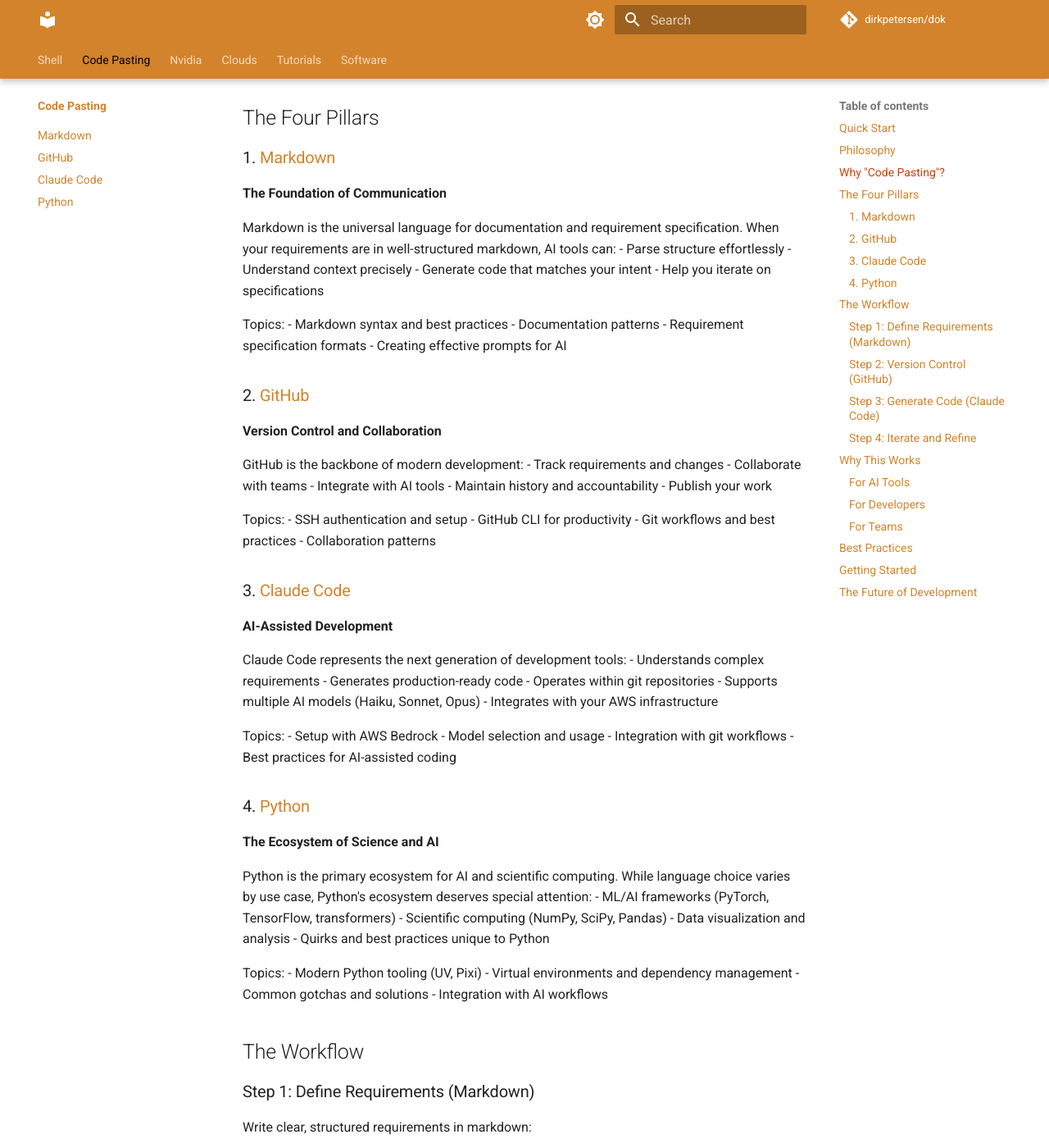
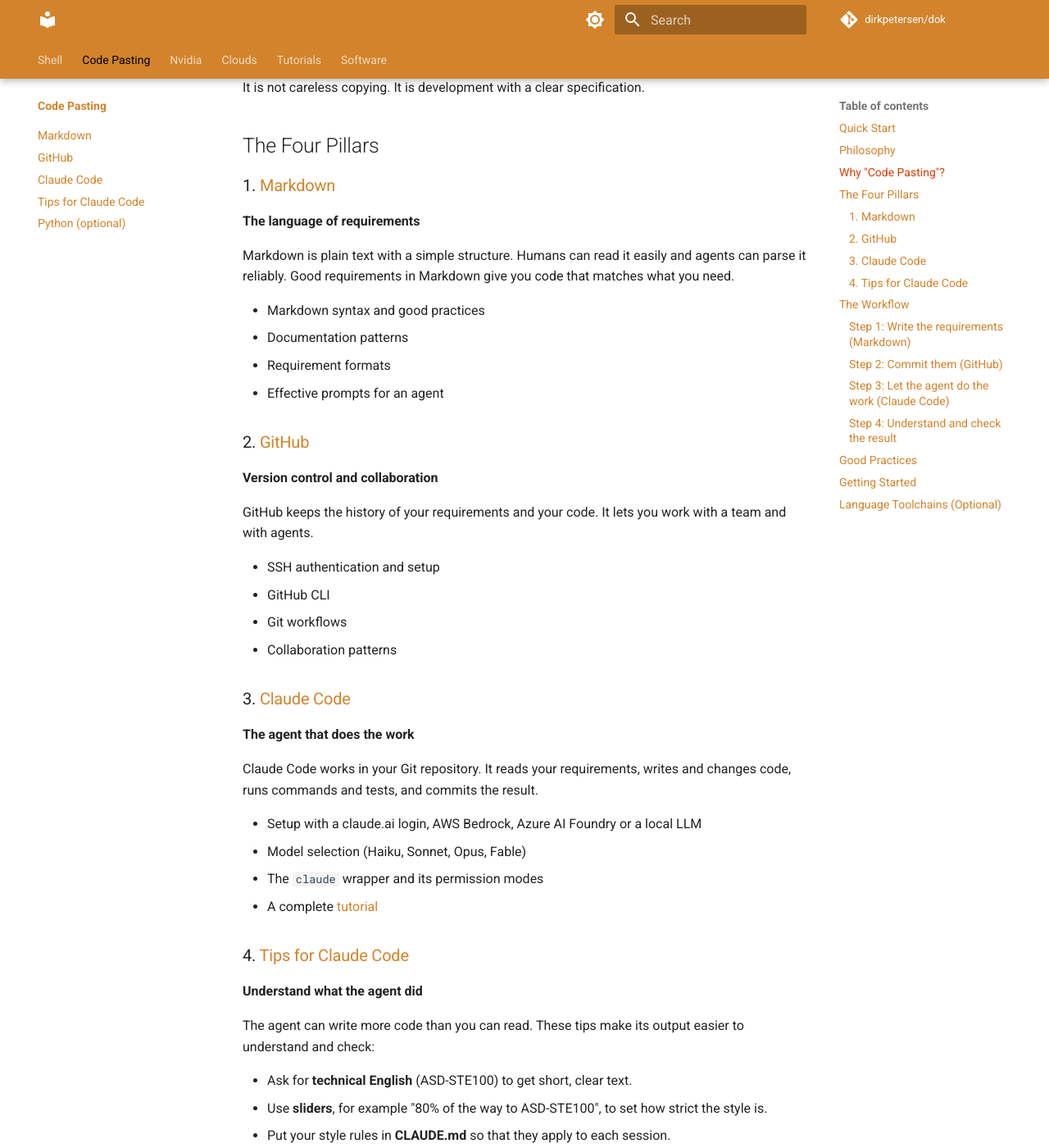
Before and after one commit to dirkpetersen/dok, an MkDocs documentation site: the page built from docs/code-pasting/index.md, in a window 1280 px wide and 1400 px high, scrolled down 1301 px. Shown: the whole window at 82% size. Built offline with MkDocs 1.6.1 and Material for MkDocs 9.7.7, drawn with Linux system fonts in a browser that asks for light colours; comment, search, counter and statistics services are not loaded; some of the changed text lies outside the part shown.

Commit message:
docs(code-pasting): revamp overview, add Tips for Claude Code page
The agent now writes the code and selects the language, so Python is no
longer a pillar. It moves to an optional note at the end of the overview
and to 'Python (optional)' in the navigation.

New fourth pillar and page: Tips for Claude Code. It covers how to
understand the output of the agent: ASD-STE100 technical English,
sliders such as '80% of the way to ASD-STE100', making the style
permanent in CLAUDE.md, and asking for diagrams, HTML pages, explainer
videos and discardable software (after Andrej Karpathy's post).

The overview is rewritten in plain technical English, adds an
'understand and check the result' step to the workflow, and fixes the
wrong 'claude /path/to/project' example. Enable Mermaid fences in
mkdocs.yml so the tips page renders a real diagram.

Co-Authored-By: Claude Opus 5.5 (1M context) <noreply@anthropic.com>
Claude-Session: https://claude.ai/code/session_01K3wSt1F4bATmY9bQcSerMd

````diff
--- a/docs/code-pasting/index.md
+++ b/docs/code-pasting/index.md
@@ -1,6 +1,6 @@
 # Code Pasting
 
-Modern software development through articulate requirements and AI-assisted tooling.
+Modern software development with clear requirements and an AI agent that writes the code.
 
 ## Quick Start
 
@@ -10,111 +10,89 @@ Set up a complete development workstation with one command:
 curl -fsSL "https://raw.githubusercontent.com/dirkpetersen/dok/main/scripts/dev-station-install.sh" | bash
 ```
 
-This installs shell configuration, AWS CLI, Node.js, and the Claude Code wrapper - everything needed to start AI-assisted development. No sudo required.
+This installs the shell configuration, the AWS CLI, Node.js and the Claude Code wrapper. You do not need sudo.
 
 !!! tip "Full interactive setup"
-    For complete setup with SSH keys, GPG signing, and Git configuration:
+    For a complete setup with SSH keys, GPG signing and Git configuration:
     ```bash
     curl -fsSL "https://raw.githubusercontent.com/dirkpetersen/dok/main/scripts/dev-station-install.sh" | bash -s -- --full
     ```
 
 ## Philosophy
 
-In 2025, effective software development is fundamentally about **clear communication of requirements**. The traditional approach of typing code directly is being augmented (and often replaced) by a more refined process:
+The agent now writes most of the code, and it also selects the programming language. Your work is different:
 
-1. **Articulate Requirements** - Express what you need clearly
-2. **Document in Markdown** - Use plain text that AI can understand perfectly
-3. **Version Control with GitHub** - Maintain organized, collaborative workflows
-4. **AI-Assisted Development** - Leverage modern tools like Claude Code
-5. **Manage Dependencies** - Handle the complexities of your tech stack
+1. **Tell the agent what you need.** Write clear requirements in Markdown.
+2. **Keep everything in Git.** Requirements, code and history go to GitHub.
+3. **Let the agent do the work.** Claude Code reads the requirements and writes the code.
+4. **Understand and check the result.** Ask for output that is easy to read: technical English, diagrams and web pages.
 
-This approach is more effective than "vibe coding" because it enforces clarity, maintainability, and reproducibility.
+Step 4 becomes more important each year. When the agent does more of the work, your main job is oversight and understanding.
+
+This method is better than "vibe coding" because it is clear, it is easy to maintain and you can repeat it.
 
 ## Why "Code Pasting"?
 
-The term captures the modern workflow:
+The name describes the workflow:
 
-- You **articulate** your requirements in markdown
-- You **paste** them into an AI tool
-- The AI **understands** your needs from clear documentation
-- You **paste** the generated code into version control
-- You **iterate** with feedback and refinement
+- You **write** your requirements in Markdown.
+- You **paste** them into the agent.
+- The agent **writes** the code from the requirements.
+- You **check** the result and **commit** it to version control.
+- You **repeat** with feedback until the result is correct.
 
-It's not about haphazard copying—it's about purposeful, documented development.
+It is not careless copying. It is development with a clear specification.
 
 ## The Four Pillars
 
 ### 1. [Markdown](markdown/index.md)
 
-**The Foundation of Communication**
+**The language of requirements**
 
-Markdown is the universal language for documentation and requirement specification. When your requirements are in well-structured markdown, AI tools can:
-- Parse structure effortlessly
-- Understand context precisely
-- Generate code that matches your intent
-- Help you iterate on specifications
+Markdown is plain text with a simple structure. Humans can read it easily and agents can parse it reliably. Good requirements in Markdown give you code that matches what you need.
 
-Topics:
-- Markdown syntax and best practices
+- Markdown syntax and good practices
 - Documentation patterns
-- Requirement specification formats
-- Creating effective prompts for AI
+- Requirement formats
+- Effective prompts for an agent
 
 ### 2. [GitHub](github/index.md)
 
-**Version Control and Collaboration**
+**Version control and collaboration**
 
-GitHub is the backbone of modern development:
-- Track requirements and changes
-- Collaborate with teams
-- Integrate with AI tools
-- Maintain history and accountability
-- Publish your work
+GitHub keeps the history of your requirements and your code. It lets you work with a team and with agents.
 
-Topics:
 - SSH authentication and setup
-- GitHub CLI for productivity
-- Git workflows and best practices
+- GitHub CLI
+- Git workflows
 - Collaboration patterns
 
 ### 3. [Claude Code](claude-code/index.md)
 
-**AI-Assisted Development**
+**The agent that does the work**
 
-Claude Code represents the next generation of development tools:
-- Understands complex requirements
-- Generates production-ready code
-- Operates within git repositories
-- Supports multiple AI models (Haiku, Sonnet, Opus)
-- Integrates with your AWS infrastructure
+Claude Code works in your Git repository. It reads your requirements, writes and changes code, runs commands and tests, and commits the result.
 
-Topics:
-- Setup with AWS Bedrock
-- Model selection and usage
-- Integration with git workflows
-- Best practices for AI-assisted coding
+- Setup with a claude.ai login, AWS Bedrock, Azure AI Foundry or a local LLM
+- Model selection (Haiku, Sonnet, Opus, Fable)
+- The `claude` wrapper and its permission modes
+- A complete [tutorial](claude-code/tutorial.md)
 
-### 4. [Python](python/index.md)
+### 4. [Tips for Claude Code](tips/index.md)
 
-**The Ecosystem of Science and AI**
+**Understand what the agent did**
 
-Python is the primary ecosystem for AI and scientific computing. While language choice varies by use case, Python's ecosystem deserves special attention:
-- ML/AI frameworks (PyTorch, TensorFlow, transformers)
-- Scientific computing (NumPy, SciPy, Pandas)
-- Data visualization and analysis
-- Quirks and best practices unique to Python
+The agent can write more code than you can read. These tips make its output easier to understand and check:
 
-Topics:
-- Modern Python tooling (UV, Pixi)
-- Virtual environments and dependency management
-- Common gotchas and solutions
-- Integration with AI workflows
+- Ask for **technical English** (ASD-STE100) to get short, clear text.
+- Use **sliders**, for example "80% of the way to ASD-STE100", to set how strict the style is.
+- Put your style rules in **CLAUDE.md** so that they apply to each session.
+- Ask for **diagrams**, **web pages** and **explainer videos** when text is not the best format.
+- Make **discardable software** that helps you understand one problem.
 
 ## The Workflow
 
-### Step 1: Define Requirements (Markdown)
-
-Write clear, structured requirements in markdown:
+### Step 1: Write the requirements (Markdown)
 
 ```markdown
 # Feature: User Authentication
@@ -131,12 +109,10 @@ Write clear, structured requirements in markdown:
 
 ## Success Criteria
 - All tests pass
-- Performance <100ms for login
+- Login takes less than 100 ms
 ```
 
-### Step 2: Version Control (GitHub)
-
-Commit your requirements to your repository:
+### Step 2: Commit them (GitHub)
 
 ```bash
 git add requirements.md
@@ -144,70 +120,57 @@ git commit -m "Add user authentication requirements"
 git push origin main
 ```
 
-### Step 3: Generate Code (Claude Code)
+### Step 3: Let the agent do the work (Claude Code)
 
-Paste requirements into Claude Code:
+Start Claude Code in the project directory and give it the requirements:
 
 ```bash
-claude /path/to/project
+cd ~/my-project
+claude
 ```
 
-Provide the requirements document to Claude—the tool understands markdown perfectly and can generate code that matches your specification.
+```text
+Implement the feature in requirements.md. Select a suitable language and framework.
+```
 
-### Step 4: Iterate and Refine
+### Step 4: Understand and check the result
 
-- Review generated code
-- Commit to GitHub
-- Update requirements based on learnings
-- Re-run Claude Code with updated specs
-- Merge and deploy
+Do not accept the result without understanding it. Ask the agent to explain it in a format that is easy to check:
 
-## Why This Works
+```text
+Explain what you changed. Use 80% ASD-STE100 and add a Mermaid diagram of the new flow.
+```
 
-### For AI Tools
-- Markdown is unambiguous
-- AI can parse structure reliably
-- Plain text avoids parsing errors
-- Requirements are self-documenting
+Then:
 
-### For Developers
-- Clear specification prevents miscommunication
-- Requirements become documentation
-- Easy to iterate with AI
-- Entire workflow is versionable
+- Review the changes and the tests.
+- Commit to GitHub.
+- Update the requirements with what you learned.
+- Repeat.
 
-### For Teams
-- Markdown enables collaboration
-- GitHub provides visibility
-- AI tools democratize capabilities
-- Python ecosystem is well-established
+## Good Practices
 
-## Best Practices
+**Do:**
 
-- ✅ **Document first** - Start with markdown requirements
-- ✅ **Be specific** - AI works best with clear specs
-- ✅ **Use examples** - Show what success looks like
-- ✅ **Version everything** - Git all requirements and code
-- ✅ **Iterate together** - Refine with AI feedback
-- ❌ **Don't assume** - Always specify constraints
-- ❌ **Skip documentation** - Markdown IS the foundation
-- ❌ **Ignore edge cases** - Specify them in requirements
+- Write the requirements first.
+- Be specific. Give constraints and success criteria.
+- Give examples of a correct result.
+- Keep requirements and code in Git.
+- Ask the agent to explain its work in clear technical English.
+
+**Do not:**
+
+- Assume that the agent knows constraints that you did not write down.
+- Forget edge cases. Put them in the requirements.
+- Accept code that you do not understand.
 
 ## Getting Started
 
-1. Start with [Markdown](markdown/index.md) to understand documentation best practices
-2. Set up [GitHub](github/index.md) for version control
-3. Configure [Claude Code](claude-code/index.md) for AI-assisted development
-4. Explore [Python](python/index.md) if building AI/ML projects
+1. Learn [Markdown](markdown/index.md) to write good requirements.
+2. Set up [GitHub](github/index.md) for version control.
+3. Configure [Claude Code](claude-code/index.md) and do the [tutorial](claude-code/tutorial.md).
+4. Read the [Tips for Claude Code](tips/index.md) to understand what the agent makes.
 
-## The Future of Development
+## Language Toolchains (Optional)
 
-This approach represents how software development is evolving in 2025:
-
-- **Less typing** - AI handles code generation
-- **More thinking** - Clear specification is paramount
-- **Better collaboration** - Documentation enables team understanding
-- **Faster iteration** - AI suggests, you refine
-- **Reproducible workflows** - Everything is documented and versioned
-
-By mastering these four pillars, you're not just keeping up with development trends—you're leading the way.
+The agent selects the programming language for each task, so you do not need to learn a language before you start. But some ecosystems have their own tools and problems. If you work with AI, machine learning or scientific computing, see the [Python](python/index.md) page for package managers (UV, Pixi) and environment setup.
--- a/mkdocs.yml
+++ b/mkdocs.yml
@@ -48,7 +48,8 @@ nav:
       - Markdown: code-pasting/markdown/index.md
       - GitHub: code-pasting/github/index.md
       - Claude Code: code-pasting/claude-code/index.md
-      - Python: code-pasting/python/index.md
+      - Tips for Claude Code: code-pasting/tips/index.md
+      - Python (optional): code-pasting/python/index.md
   - Nvidia: nvidia/index.md
   - Clouds:
       - '': clouds/index.md
@@ -67,7 +68,11 @@ markdown_extensions:
   - admonition
   - attr_list
   - pymdownx.details
-  - pymdownx.superfences
+  - pymdownx.superfences:
+      custom_fences:
+        - name: mermaid
+          class: mermaid
+          format: !!python/name:pymdownx.superfences.fence_code_format
   - pymdownx.tasklist
   - pymdownx.highlight:
       linenums: true
````
Also changed, not shown: docs/code-pasting/tips/index.md (added, +141 -0 lines), docs/index.md (+2 -1 lines).
